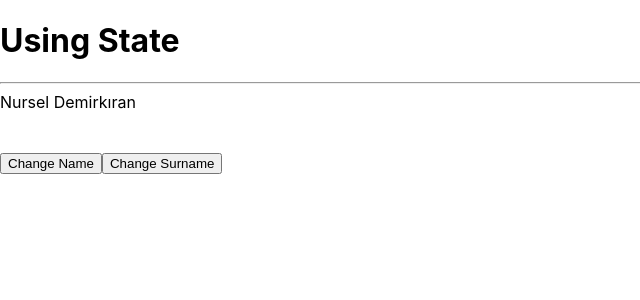
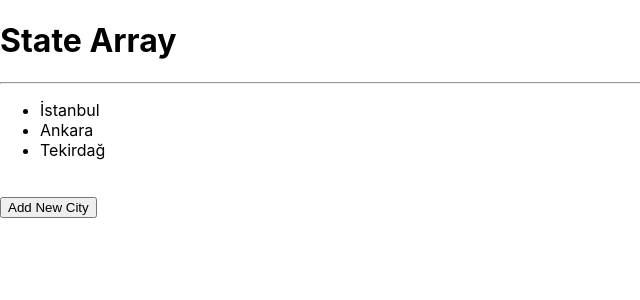
Before and after one commit to nurseld/Tobeto-IstanbulKodluyor, a React (Create React App) app in the folder ReactJSBasic/React05/: page / in a window 1280 px wide. Shown: the top 300 px of the page, without its empty margins (0-640 px from the left). Built offline with nearby package versions, Linux system fonts and the light colour scheme.

Commit message:
ReactJS Array State

```diff
--- a/ReactJSBasic/React05/src/App.js
+++ b/ReactJSBasic/React05/src/App.js
@@ -7,6 +7,7 @@ import Props from './components/Props.js';
 import Loops from './components/Loops.js';
 import UserDetail from './components/UserDetail.js';
 import UsingState from './components/UsingState.js';
+import StateArray from './components/StateArray.js';
 
 const _info = {
 
@@ -61,7 +62,9 @@ function App() {
 
       {/* <UserDetail name={"Nursel Demirkıran"} age={"27"} hobbies={["book", "guitar", "coding"]} address={{ detail: "address", zipcode: 59500 }} /> */}
 
-      <UsingState />
+      {/* <UsingState /> */}
+
+      <StateArray />
 
     </div>
 
--- /dev/null
+++ b/ReactJSBasic/React05/src/components/StateArray.js
@@ -0,0 +1,25 @@
+import { useState } from "react";
+
+function StateArray() {
+
+    const [cities, setCities] = useState(["İstanbul", "Ankara", "Tekirdağ"]);
+
+    return (
+
+        <div>
+
+            <h1>State Array</h1>
+            <hr />
+            <ul>
+                {
+                    cities.map((city, i) => <li key={i}>{city}</li>)
+                }
+            </ul>
+            <br />
+            <button onClick={() => setCities([...cities, "İzmir"])}>Add New City</button>
+
+        </div>
+    );
+}
+
+export default StateArray;
```
